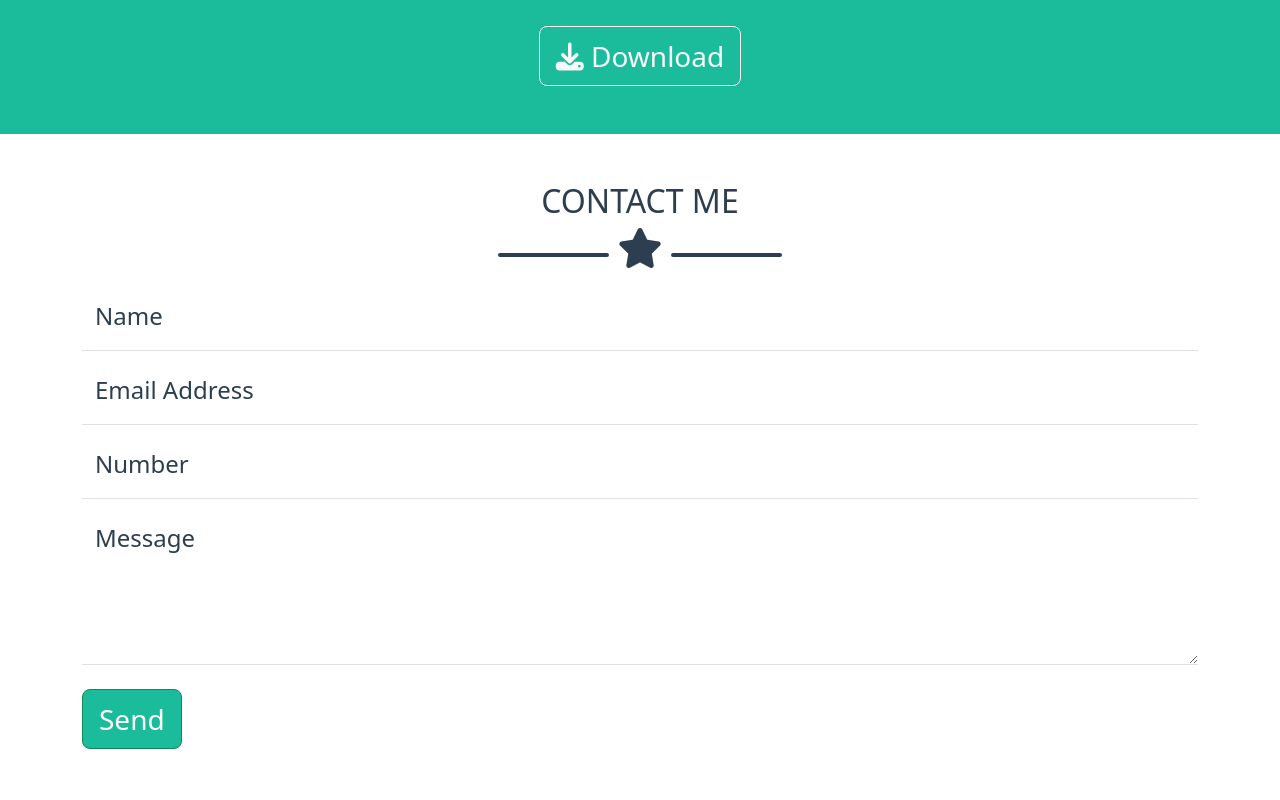
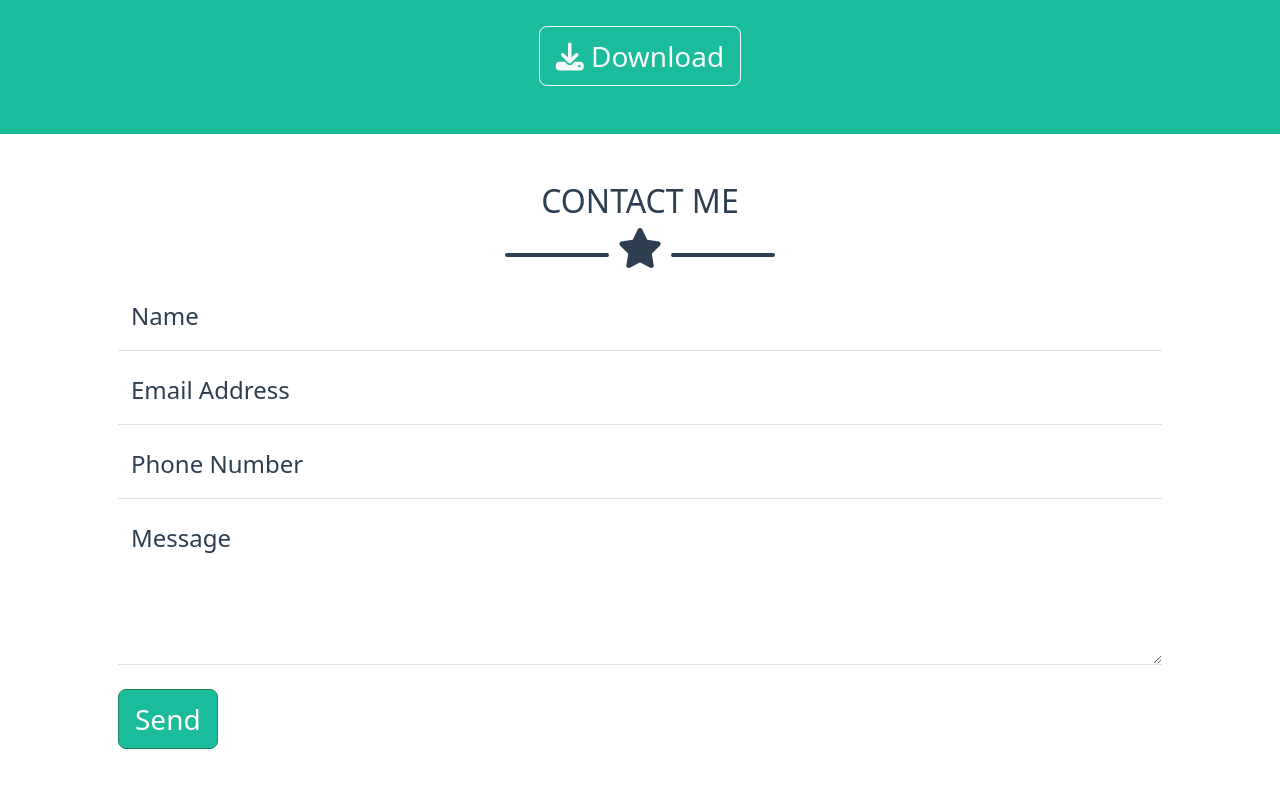
Before and after one commit to Luis-Mocha/html-css-bootstrap-freelancer, a plain HTML site: page index.html in a window 1280 px wide. Shown: the part 1840-2640 px from the top of the page. Drawn offline with nearby package versions, Linux system fonts and the light colour scheme.

Commit message:
typo correction

```diff
--- a/index.html
+++ b/index.html
@@ -92,7 +92,7 @@
                 </div>
             </div>
             <!-- "Row" contente i paragrafi "p" -->
-            <div class="row row-cols-12 row-cols-md-2 px-5 py-3">
+            <div class="row row-cols-1 row-cols-md-2 px-5 py-3">
                 <p class="py-3 fs-4 fw-semibold mx-auto text-start">
                     Freelancer is a free bootstrap theme created by Start Bootstrap. The download includes the complete source files including HTML, CSS, and JavaScript as well as optional LESS stylesheets for easy customization.
                 </p>
@@ -108,7 +108,7 @@
         </div>
     </div>
     <!-- Sezione Contact-Form -->
-    <div id="section-contact" class="container-sm py-5 text-center">
+    <div id="section-contact" class="container-sm py-5 px-md-5 text-center">
         <h2 class="text-uppercase">
             contact me
         </h2>
@@ -123,7 +123,7 @@
             <div class="form-floating mb-3">
                 <input type="text" class="form-control" id="floatingName" placeholder="Name" required>
                 <label for="floatingName" class="fs-4 py-1">Name</label>
-              </div>
+            </div>
               <!-- email -->
             <div class="form-floating mb-3">
                 <input type="email" class="form-control" id="floatingEmail" placeholder="name@example.com" required>
@@ -132,7 +132,7 @@
             <!-- number -->
             <div class="form-floating mb-3">
                 <input type="tel" class="form-control" id="floatingNumber" placeholder="Number" required>
-                <label for="floatingNumber" class="fs-4 py-1">Number</label>
+                <label for="floatingNumber" class="fs-4 py-1">Phone Number</label>
             </div>
             <!-- message -->
             <div class="form-floating mb-3">
```
